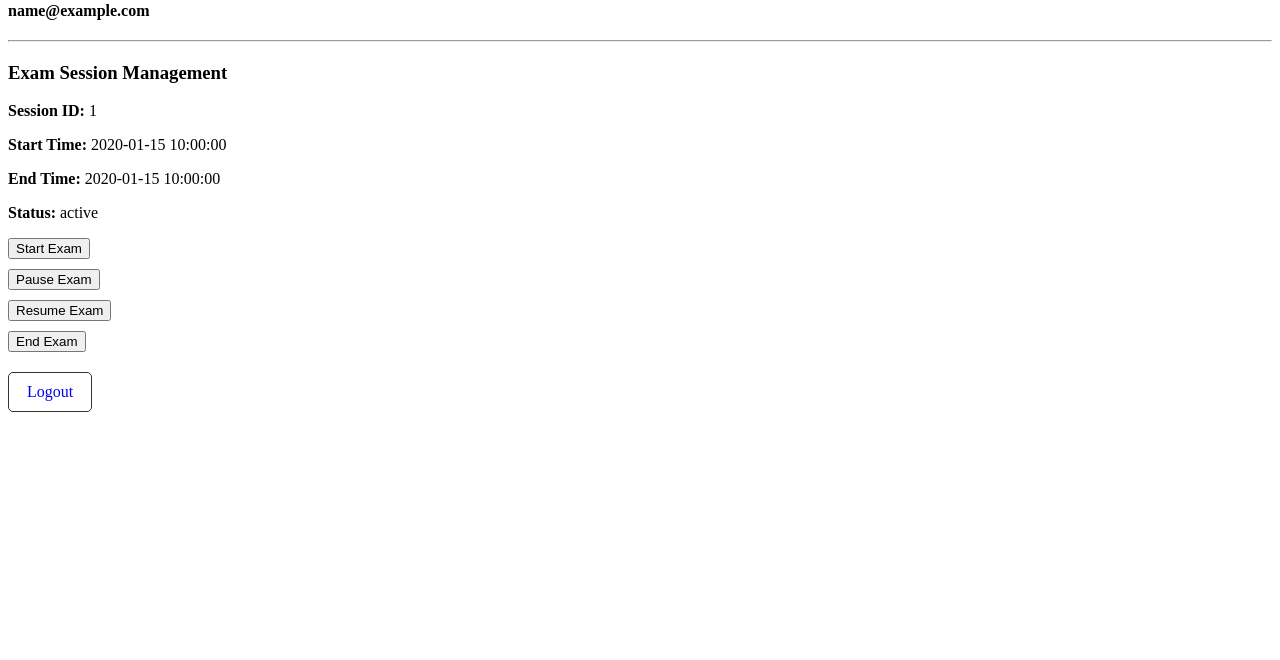
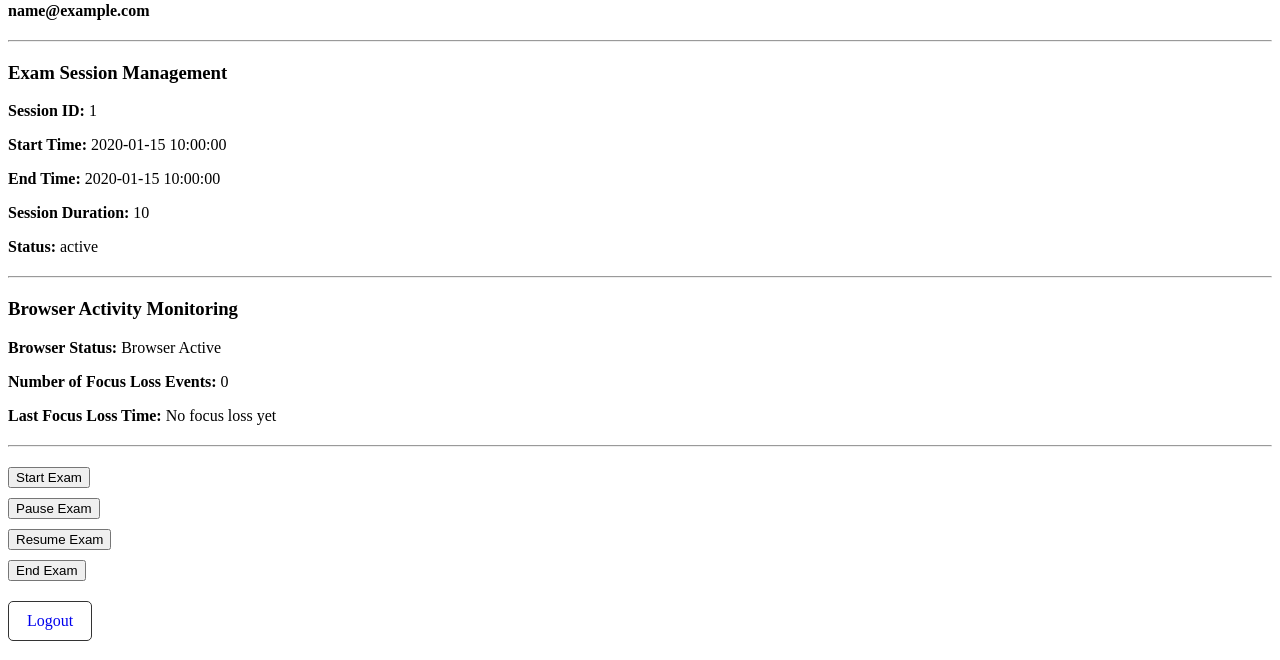
Before and after one commit to Ayusshhh-10/Springboard, a Flask app: template templates/dashboard.html in a window 1280 px wide. Shown: the part 140-800 px from the top of the page. Run offline with Flask 3, Linux system fonts and the light colour scheme; the template is opened without the code that fills it: most values are stand-ins (such as "Sample title", 1, 10 or a date in 2020).

Commit message:
Added browser activity monitoring with event logging

```diff
--- a/app.py
+++ b/app.py
@@ -2,7 +2,7 @@ import os
 import re
 import cv2
 from datetime import datetime
-from flask import Flask, render_template, request, redirect, url_for, flash, session
+from flask import Flask, render_template, request, redirect, url_for, flash, session, jsonify
 
 from utils.db import get_db_connection, init_db
 
@@ -18,6 +18,41 @@ def is_valid_email(email):
     pattern = r"^[\w\.-]+@[\w\.-]+\.\w+$"
     return re.match(pattern, email)
 
+def format_duration(total_seconds):
+    total_seconds = int(total_seconds)
+
+    hours = total_seconds // 3600
+    minutes = (total_seconds % 3600) // 60
+    seconds = total_seconds % 60
+
+    if hours > 0:
+        return f"{hours} hr {minutes} min {seconds} sec"
+    elif minutes > 0:
+        return f"{minutes} min {seconds} sec"
+    else:
+        return f"{seconds} sec"
+
+
+def calculate_session_duration(current_session):
+    if not current_session or not current_session["start_time"]:
+        return "Not started"
+
+    start_time = datetime.strptime(
+        current_session["start_time"],
+        "%Y-%m-%d %H:%M:%S"
+    )
+
+    if current_session["end_time"]:
+        end_time = datetime.strptime(
+            current_session["end_time"],
+            "%Y-%m-%d %H:%M:%S"
+        )
+    else:
+        end_time = datetime.now()
+
+    duration_seconds = (end_time - start_time).total_seconds()
+
+    return format_duration(duration_seconds)
 
 def capture_candidate_photo(candidate_id):
     camera = cv2.VideoCapture(0, cv2.CAP_DSHOW)
@@ -171,13 +206,86 @@ def dashboard():
 
     connection.close()
 
+    session_duration = calculate_session_duration(current_session)
+
     return render_template(
         "dashboard.html",
         candidate_name=session["candidate_name"],
         candidate_email=session["candidate_email"],
-        current_session=current_session
+        current_session=current_session,
+        session_duration=session_duration
     )
 
+@app.route("/log-browser-event", methods=["POST"])
+def log_browser_event():
+    if "candidate_id" not in session:
+        return jsonify({
+            "success": False,
+            "message": "Candidate not logged in"
+        }), 401
+
+    data = request.get_json()
+
+    event_type = data.get("event_type")
+    remarks = data.get("remarks", "")
+
+    allowed_events = [
+        "Browser Focus Lost",
+        "Browser Focus Regained"
+    ]
+
+    if event_type not in allowed_events:
+        return jsonify({
+            "success": False,
+            "message": "Invalid browser event"
+        }), 400
+
+    candidate_id = session["candidate_id"]
+    timestamp = datetime.now().strftime("%Y-%m-%d %H:%M:%S")
+
+    connection = get_db_connection()
+
+    connection.execute(
+        """
+        INSERT INTO event_logs
+        (candidate_id, event_type, timestamp, remarks)
+        VALUES (?, ?, ?, ?)
+        """,
+        (candidate_id, event_type, timestamp, remarks)
+    )
+
+    connection.commit()
+
+    focus_loss_count = connection.execute(
+        """
+        SELECT COUNT(*) AS total
+        FROM event_logs
+        WHERE candidate_id = ?
+        AND event_type = ?
+        """,
+        (candidate_id, "Browser Focus Lost")
+    ).fetchone()["total"]
+
+    last_focus_loss = connection.execute(
+        """
+        SELECT timestamp
+        FROM event_logs
+        WHERE candidate_id = ?
+        AND event_type = ?
+        ORDER BY event_id DESC
+        LIMIT 1
+        """,
+        (candidate_id, "Browser Focus Lost")
+    ).fetchone()
+
+    connection.close()
+
+    return jsonify({
+        "success": True,
+        "browser_status": "Browser Inactive" if event_type == "Browser Focus Lost" else "Browser Active",
+        "focus_loss_count": focus_loss_count,
+        "last_focus_loss_time": last_focus_loss["timestamp"] if last_focus_loss else "No focus loss yet"
+    })
 
 @app.route("/start-exam", methods=["POST"])
 def start_exam():
@@ -219,7 +327,6 @@ def start_exam():
 
     flash("Exam session started successfully.")
     return redirect(url_for("dashboard"))
-
 
 @app.route("/pause-exam", methods=["POST"])
 def pause_exam():
--- /dev/null
+++ b/static/js/browser_monitoring.js
@@ -0,0 +1,96 @@
+let browserInactive = false;
+
+function updateBrowserStatus(status, count, lastTime) {
+    const statusElement = document.getElementById("browser-status");
+    const countElement = document.getElementById("focus-loss-count");
+    const lastTimeElement = document.getElementById("last-focus-loss-time");
+
+    if (statusElement) {
+        statusElement.innerText = status;
+    }
+
+    if (countElement && count !== undefined) {
+        countElement.innerText = count;
+    }
+
+    if (lastTimeElement && lastTime !== undefined) {
+        lastTimeElement.innerText = lastTime;
+    }
+}
+
+function sendBrowserEvent(eventType, remarks) {
+    fetch("/log-browser-event", {
+        method: "POST",
+        headers: {
+            "Content-Type": "application/json"
+        },
+        body: JSON.stringify({
+            event_type: eventType,
+            remarks: remarks
+        }),
+        keepalive: true
+    })
+    .then(response => response.json())
+    .then(data => {
+        if (data.success) {
+            updateBrowserStatus(
+                data.browser_status,
+                data.focus_loss_count,
+                data.last_focus_loss_time
+            );
+        }
+    })
+    .catch(error => {
+        console.log("Browser monitoring error:", error);
+    });
+}
+
+function markBrowserInactive(reason) {
+    if (!browserInactive) {
+        browserInactive = true;
+
+        updateBrowserStatus(
+            "Browser Inactive",
+            undefined,
+            new Date().toLocaleString()
+        );
+
+        sendBrowserEvent(
+            "Browser Focus Lost",
+            reason
+        );
+    }
+}
+
+function markBrowserActive(reason) {
+    if (browserInactive) {
+        browserInactive = false;
+
+        updateBrowserStatus(
+            "Browser Active",
+            undefined,
+            undefined
+        );
+
+        sendBrowserEvent(
+            "Browser Focus Regained",
+            reason
+        );
+    }
+}
+
+window.addEventListener("blur", function () {
+    markBrowserInactive("Candidate switched away from the examination window.");
+});
+
+window.addEventListener("focus", function () {
+    markBrowserActive("Candidate returned to the examination window.");
+});
+
+document.addEventListener("visibilitychange", function () {
+    if (document.hidden) {
+        markBrowserInactive("Candidate switched to another tab or minimized the browser.");
+    } else {
+        markBrowserActive("Candidate returned to the examination tab.");
+    }
+});
--- a/templates/dashboard.html
+++ b/templates/dashboard.html
@@ -24,8 +24,37 @@
     {% if current_session %}
         <p><strong>Session ID:</strong> {{ current_session["session_id"] }}</p>
         <p><strong>Start Time:</strong> {{ current_session["start_time"] }}</p>
-        <p><strong>End Time:</strong> {{ current_session["end_time"] }}</p>
-        <p><strong>Status:</strong> {{ current_session["status"] }}</p>
+
+{% if current_session["end_time"] %}
+    <p><strong>End Time:</strong> {{ current_session["end_time"] }}</p>
+{% else %}
+    <p><strong>End Time:</strong> Not ended yet</p>
+{% endif %}
+
+<p><strong>Session Duration:</strong> {{ session_duration }}</p>
+
+<p><strong>Status:</strong> {{ current_session["status"] }}</p>
+
+<hr>
+
+<h3>Browser Activity Monitoring</h3>
+
+<p>
+    <strong>Browser Status:</strong>
+    <span id="browser-status">Browser Active</span>
+</p>
+
+<p>
+    <strong>Number of Focus Loss Events:</strong>
+    <span id="focus-loss-count">0</span>
+</p>
+
+<p>
+    <strong>Last Focus Loss Time:</strong>
+    <span id="last-focus-loss-time">No focus loss yet</span>
+</p>
+
+<hr>
     {% else %}
         <p>No exam session started yet.</p>
     {% endif %}
@@ -49,4 +78,6 @@
     <a class="logout-btn" href="{{ url_for('logout') }}">Logout</a>
 </div>
 
+<script src="{{ url_for('static', filename='js/browser_monitoring.js') }}"></script>
+
 {% endblock %}
```
Also changed, not shown: utils/check_event_logs.py (added, +46 -0 lines).
